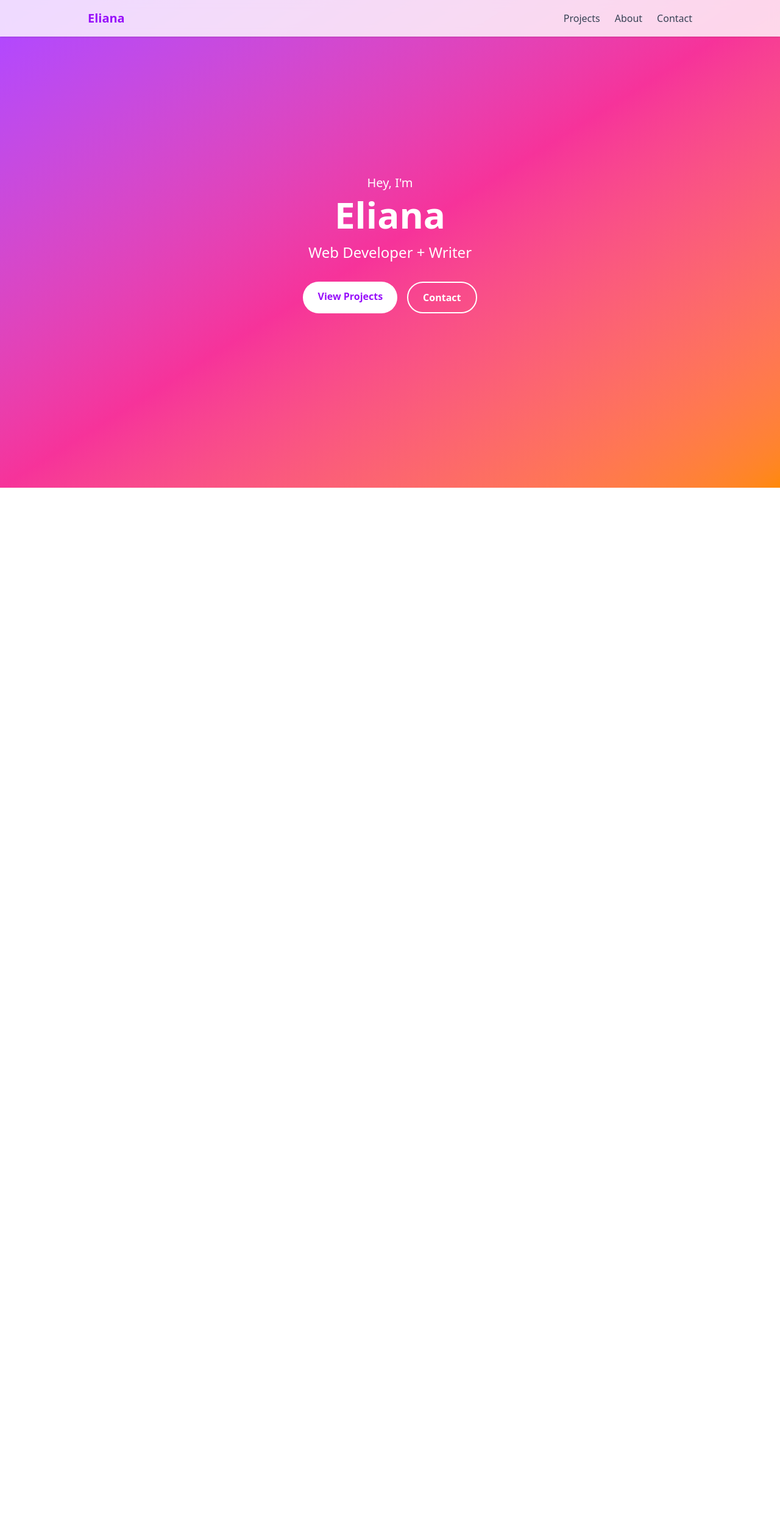
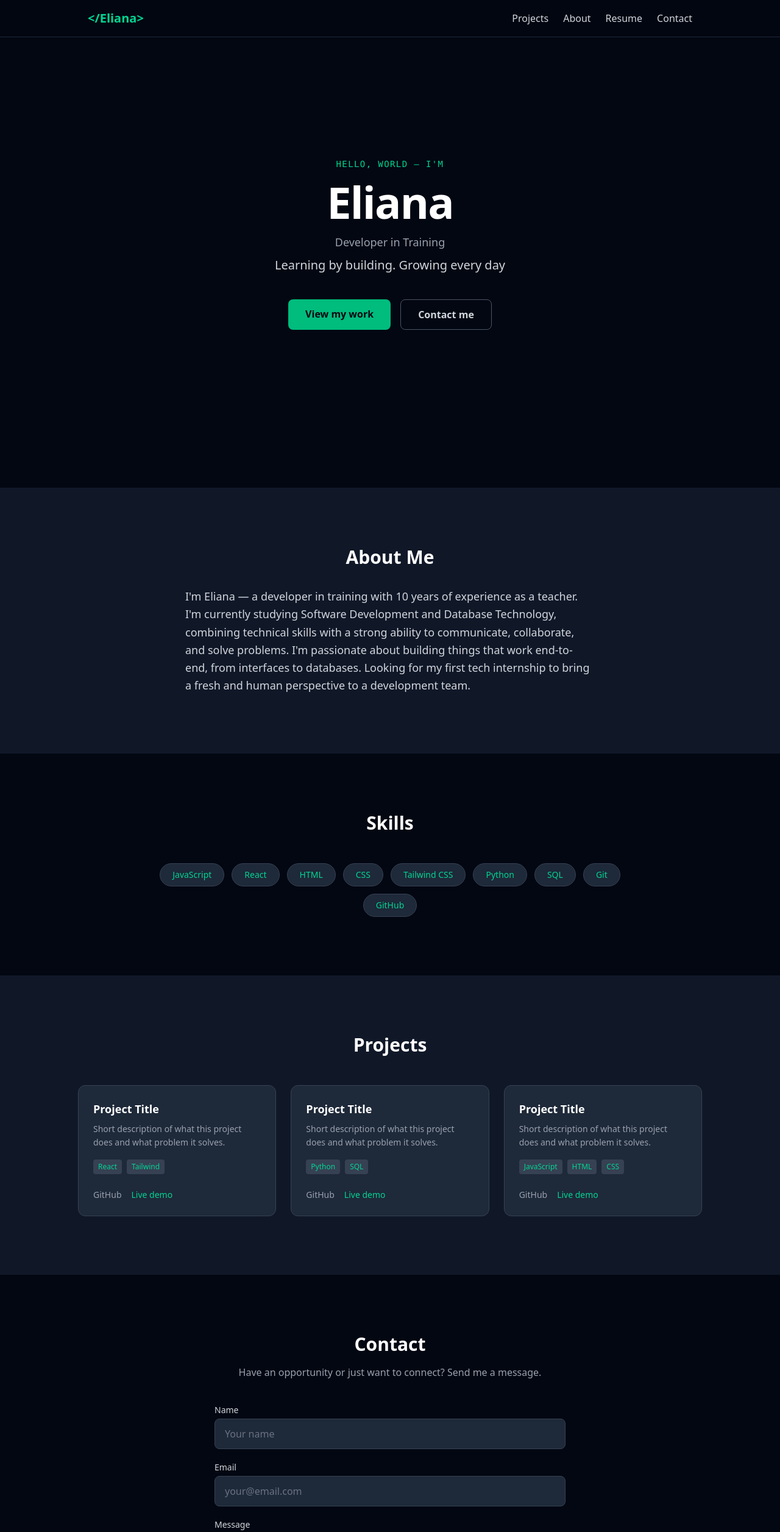
Before and after one commit to ayarachi/mi-portfolio, a React (Vite) app: page / in a window 1280 px wide. Shown: the top 2513 px of the page at 61% size. Before the commit the page ends 800 px from the top, so only its background shows below. Built offline with nearby package versions, Linux system fonts and the light colour scheme.

Commit message:
Add About Me + Skills sections

```diff
--- a/src/App.jsx
+++ b/src/App.jsx
@@ -1,11 +1,21 @@
 import Navbar from "./components/Navbar";
 import Hero from "./components/Hero";
+import About from "./components/About";
+import Skills from "./components/Skills";
+import Projects from "./components/Projects";
+import Contact from "./components/Contact";
+import Footer from "./components/Footer";
 
 function App() {
   return (
     <main>
       <Navbar />
       <Hero />
+      <About />
+      <Skills />
+      <Projects />
+      <Contact />
+      <Footer />
     </main>
   );
 }
--- /dev/null
+++ b/src/components/About.jsx
@@ -0,0 +1,22 @@
+function About() {
+  return (
+    <section id="about" className="bg-gray-900 px-6 py-24">
+      <div className="max-w-2xl mx-auto">
+        <h2 className="text-3xl font-bold text-white mb-8 text-center">
+          About Me
+        </h2>
+        <p className="text-gray-300 text-lg leading-relaxed">
+          I'm Eliana — a developer in training with 10 years of experience as a
+          teacher. I'm currently studying Software Development and Database
+          Technology, combining technical skills with a strong ability to
+          communicate, collaborate, and solve problems. I'm passionate about
+          building things that work end-to-end, from interfaces to databases.
+          Looking for my first tech internship to bring a fresh and human
+          perspective to a development team.
+        </p>
+      </div>
+    </section>
+  );
+}
+
+export default About;
--- /dev/null
+++ b/src/components/Contact.jsx
@@ -0,0 +1,55 @@
+function Contact() {
+  return (
+    <section id="contact" className="bg-gray-950 px-6 py-24">
+      <div className="max-w-xl mx-auto">
+        <h2 className="text-3xl font-bold text-white mb-4 text-center">
+          Contact
+        </h2>
+        <p className="text-gray-400 text-center mb-10">
+          Have an opportunity or just want to connect? Send me a message.
+        </p>
+
+        <form className="flex flex-col gap-5">
+          <div>
+            <label className="block text-sm font-medium text-gray-300 mb-1">
+              Name
+            </label>
+            <input
+              type="text"
+              placeholder="Your name"
+              className="w-full bg-gray-800 border border-gray-700 text-gray-100 placeholder-gray-500 rounded-lg px-4 py-3 focus:outline-none focus:border-emerald-500 transition-colors duration-200"
+            />
+          </div>
+          <div>
+            <label className="block text-sm font-medium text-gray-300 mb-1">
+              Email
+            </label>
+            <input
+              type="email"
+              placeholder="your@email.com"
+              className="w-full bg-gray-800 border border-gray-700 text-gray-100 placeholder-gray-500 rounded-lg px-4 py-3 focus:outline-none focus:border-emerald-500 transition-colors duration-200"
+            />
+          </div>
+          <div>
+            <label className="block text-sm font-medium text-gray-300 mb-1">
+              Message
+            </label>
+            <textarea
+              rows={5}
+              placeholder="Your message..."
+              className="w-full bg-gray-800 border border-gray-700 text-gray-100 placeholder-gray-500 rounded-lg px-4 py-3 focus:outline-none focus:border-emerald-500 transition-colors duration-200 resize-none"
+            />
+          </div>
+          <button
+            type="submit"
+            className="bg-emerald-500 hover:bg-emerald-400 text-gray-950 font-semibold px-6 py-3 rounded-lg transition-colors duration-200"
+          >
+            Send message
+          </button>
+        </form>
+      </div>
+    </section>
+  );
+}
+
+export default Contact;
--- /dev/null
+++ b/src/components/Footer.jsx
@@ -0,0 +1,11 @@
+function Footer() {
+  return (
+    <footer className="bg-gray-900 border-t border-gray-800 py-6 text-center">
+      <p className="text-gray-500 text-sm">
+        © {new Date().getFullYear()} Eliana Ayarachi
+      </p>
+    </footer>
+  );
+}
+
+export default Footer;
--- a/src/components/Hero.jsx
+++ b/src/components/Hero.jsx
@@ -1,23 +1,32 @@
 function Hero() {
   return (
-    <section className="min-h-screen flex items-center justify-center bg-gradient-to-br from-purple-500 via-pink-500 to-orange-400">
-      <div className="text-center text-white px-4">
-        <p className="text-xl mb-2">Hey, I'm</p>
-        <h1 className="text-6xl font-bold mb-4">Eliana</h1>
-        <p className="text-2xl mb-8">Web Developer + Writer</p>
+    <section className="min-h-screen flex items-center justify-center bg-gray-950 px-6">
+      <div className="text-center max-w-2xl">
+        <p className="text-sm font-mono text-emerald-400 tracking-widest uppercase mb-4">
+          Hello, world — I'm
+        </p>
+        <h1 className="text-7xl font-extrabold text-white mb-4 tracking-tight">
+          Eliana
+        </h1>
+        <p className="text-lg text-gray-400 mb-2 font-medium">
+          Developer in Training
+        </p>
+        <p className="text-xl text-gray-300 mb-10 leading-relaxed">
+          Learning by building. Growing every day
+        </p>
 
-        <div className="flex gap-4 justify-center">
+        <div className="flex gap-4 justify-center flex-wrap">
           <a
             href="#projects"
-            className="bg-white text-purple-600 px-6 py-3 rounded-full font-semibold hover:scale-105 transition"
+            className="bg-emerald-500 hover:bg-emerald-400 text-gray-950 px-7 py-3 rounded-lg font-semibold transition-colors duration-200"
           >
-            View Projects
+            View my work
           </a>
           <a
             href="#contact"
-            className="border-2 border-white px-6 py-3 rounded-full font-semibold hover:bg-white hover:text-purple-600 transition"
+            className="border border-gray-600 hover:border-gray-400 text-gray-300 hover:text-white px-7 py-3 rounded-lg font-semibold transition-colors duration-200"
           >
-            Contact
+            Contact me
           </a>
         </div>
       </div>
--- a/src/components/Navbar.jsx
+++ b/src/components/Navbar.jsx
@@ -1,22 +1,27 @@
 function Navbar() {
   return (
-    <nav className="fixed top-0 w-full bg-white/80 backdrop-blur-sm shadow-sm z-50">
+    <nav className="fixed top-0 w-full bg-gray-950/90 backdrop-blur-sm border-b border-gray-800 z-50">
       <div className="max-w-5xl mx-auto px-4 py-4 flex justify-between items-center">
-        <span className="text-xl font-bold text-purple-600">Eliana</span>
+        <span className="text-xl font-bold text-emerald-400">&lt;/Eliana&gt;</span>
 
-        <ul className="flex gap-6 text-gray-700 font-medium">
+        <ul className="flex gap-6 text-gray-300 font-medium">
           <li>
-            <a href="#projects" className="hover:text-purple-600 transition">
+            <a href="#projects" className="hover:text-emerald-400 transition">
               Projects
             </a>
           </li>
           <li>
-            <a href="#about" className="hover:text-purple-600 transition">
+            <a href="#about" className="hover:text-emerald-400 transition">
               About
             </a>
           </li>
           <li>
-            <a href="#contact" className="hover:text-purple-600 transition">
+            <a href="#resume" className="hover:text-emerald-400 transition">
+              Resume
+            </a>
+          </li>
+          <li>
+            <a href="#contact" className="hover:text-emerald-400 transition">
               Contact
             </a>
           </li>
--- /dev/null
+++ b/src/components/Projects.jsx
@@ -0,0 +1,78 @@
+const projects = [
+  {
+    title: "Project Title",
+    description: "Short description of what this project does and what problem it solves.",
+    tags: ["React", "Tailwind"],
+    github: "#",
+    live: "#",
+  },
+  {
+    title: "Project Title",
+    description: "Short description of what this project does and what problem it solves.",
+    tags: ["Python", "SQL"],
+    github: "#",
+    live: "#",
+  },
+  {
+    title: "Project Title",
+    description: "Short description of what this project does and what problem it solves.",
+    tags: ["JavaScript", "HTML", "CSS"],
+    github: "#",
+    live: "#",
+  },
+];
+
+function Projects() {
+  return (
+    <section id="projects" className="bg-gray-900 px-6 py-24">
+      <div className="max-w-5xl mx-auto">
+        <h2 className="text-3xl font-bold text-white mb-12 text-center">
+          Projects
+        </h2>
+        <div className="grid gap-6 sm:grid-cols-2 lg:grid-cols-3">
+          {projects.map((project, i) => (
+            <div
+              key={i}
+              className="bg-gray-800 rounded-xl p-6 flex flex-col justify-between hover:bg-gray-750 border border-gray-700 hover:border-emerald-500 transition-colors duration-200"
+            >
+              <div>
+                <h3 className="text-lg font-semibold text-white mb-2">
+                  {project.title}
+                </h3>
+                <p className="text-gray-400 text-sm leading-relaxed mb-4">
+                  {project.description}
+                </p>
+                <div className="flex flex-wrap gap-2 mb-6">
+                  {project.tags.map((tag) => (
+                    <span
+                      key={tag}
+                      className="text-xs font-medium bg-gray-700 text-emerald-400 px-2 py-1 rounded"
+                    >
+                      {tag}
+                    </span>
+                  ))}
+                </div>
+              </div>
+              <div className="flex gap-4 text-sm font-medium">
+                <a
+                  href={project.github}
+                  className="text-gray-400 hover:text-white transition-colors duration-200"
+                >
+                  GitHub
+                </a>
+                <a
+                  href={project.live}
+                  className="text-emerald-400 hover:text-emerald-300 transition-colors duration-200"
+                >
+                  Live demo
+                </a>
+              </div>
+            </div>
+          ))}
+        </div>
+      </div>
+    </section>
+  );
+}
+
+export default Projects;
--- /dev/null
+++ b/src/components/Skills.jsx
@@ -0,0 +1,35 @@
+const skills = [
+  "JavaScript",
+  "React",
+  "HTML",
+  "CSS",
+  "Tailwind CSS",
+  "Python",
+  "SQL",
+  "Git",
+  "GitHub",
+];
+
+function Skills() {
+  return (
+    <section id="skills" className="bg-gray-950 px-6 py-24">
+      <div className="max-w-3xl mx-auto">
+        <h2 className="text-3xl font-bold text-white mb-12 text-center">
+          Skills
+        </h2>
+        <div className="flex flex-wrap justify-center gap-3">
+          {skills.map((skill) => (
+            <span
+              key={skill}
+              className="bg-gray-800 border border-gray-700 text-emerald-400 font-medium text-sm px-5 py-2 rounded-full hover:border-emerald-500 transition-colors duration-200"
+            >
+              {skill}
+            </span>
+          ))}
+        </div>
+      </div>
+    </section>
+  );
+}
+
+export default Skills;
```
